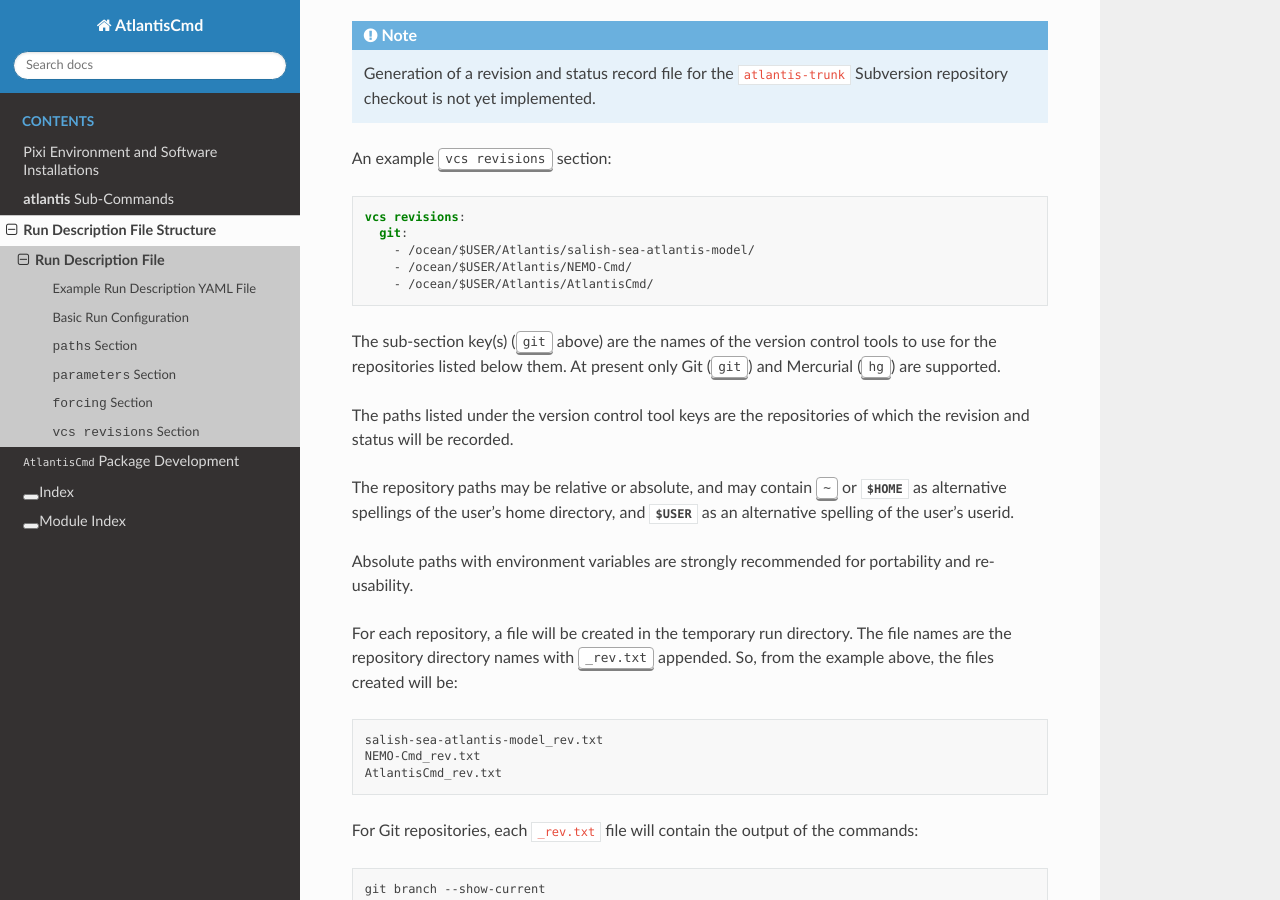
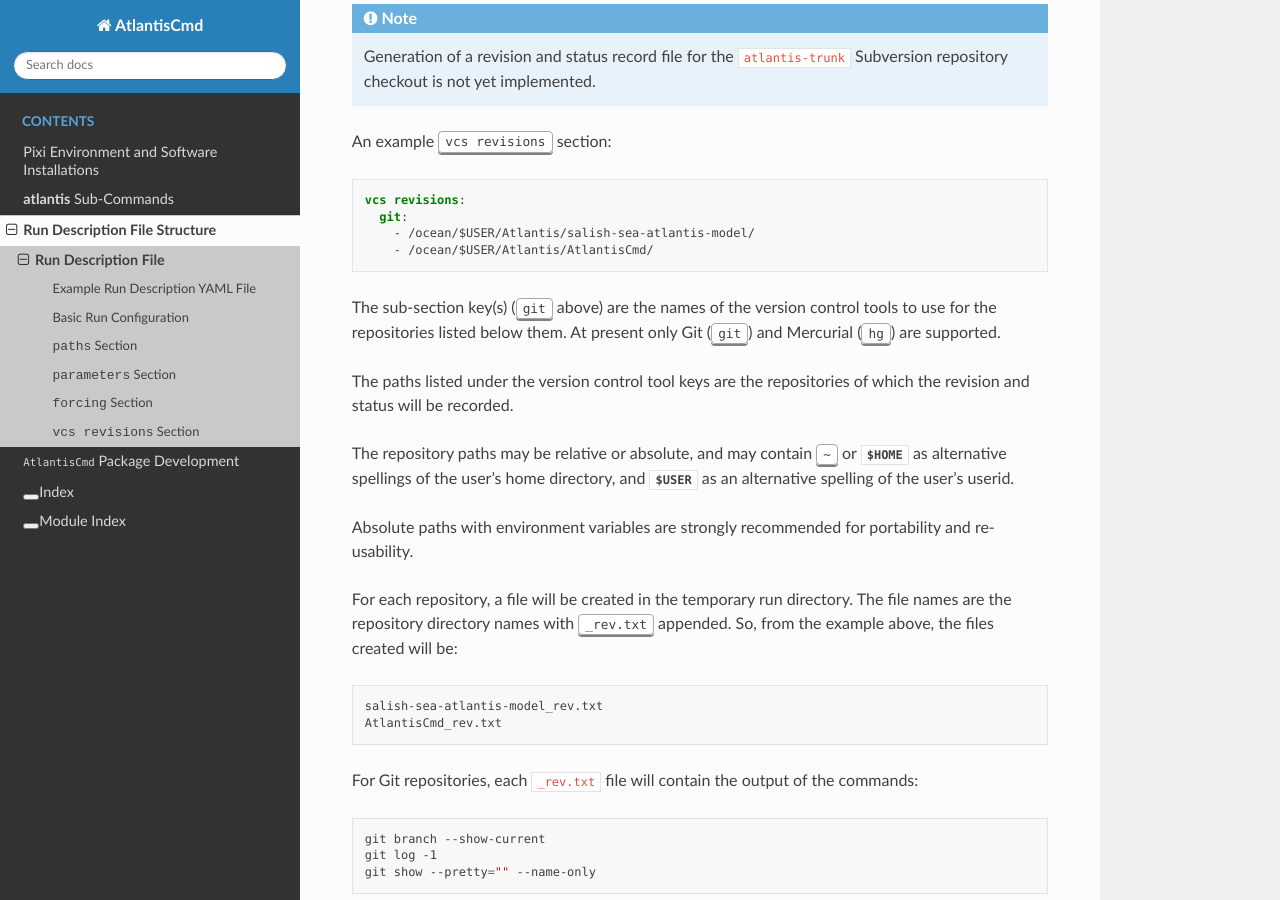
Before and after one commit to SS-Atlantis/AtlantisCmd, a Sphinx documentation site: the page built from docs/run_description_file/yaml_file.rst, in a window 1280 px wide and 900 px high, scrolled down 6638 px. Built offline with Sphinx 7.4.7 and the Read the Docs theme 3.1.0, drawn with Linux system fonts in a browser that asks for light colours; some of the changed text lies outside the part shown.

Commit message:
Remove `NEMO-Cmd` references from documentation
Deleted paths and references to `NEMO-Cmd` in YAML and RST files as it is now
installed by Pixi rather than by the user explicitly. This change cleans up
obsolete entries and aligns the documentation with current usage patterns.

```diff
--- a/docs/run_description_file/atlantis-example.yaml
+++ b/docs/run_description_file/atlantis-example.yaml
@@ -43,5 +43,4 @@
 vcs revisions:
   git:
     - /ocean/$USER/Atlantis/salish-sea-atlantis-model/
-    - /ocean/$USER/Atlantis/NEMO-Cmd/
     - /ocean/$USER/Atlantis/AtlantisCmd/
--- a/docs/run_description_file/yaml_file.rst
+++ b/docs/run_description_file/yaml_file.rst
@@ -313,7 +313,6 @@
     vcs revisions:
       git:
         - /ocean/$USER/Atlantis/salish-sea-atlantis-model/
-        - /ocean/$USER/Atlantis/NEMO-Cmd/
         - /ocean/$USER/Atlantis/AtlantisCmd/
 
 The sub-section key(s)
@@ -343,7 +342,6 @@
 .. code-block:: text
 
     salish-sea-atlantis-model_rev.txt
-    NEMO-Cmd_rev.txt
     AtlantisCmd_rev.txt
 
 For Git repositories,
```
